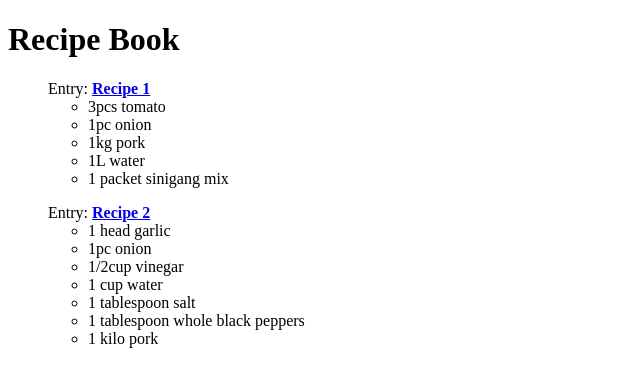
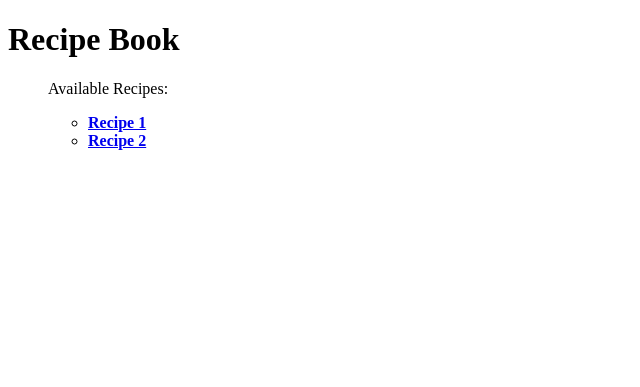
Before and after one commit to PeteJustinDagaraga/recipebook-Dagaraga-PeteJustin, a Django app: page /recipes/list in a window 1280 px wide. Shown: the top 387 px of the page, without its empty margins (0-640 px from the left). Run offline with Django 5.2, Linux system fonts and the light colour scheme.

Commit message:
Cleaned code and revised webpages to fit specifications

```diff
--- a/recipebook/ledger/templates/recipeEntry.html
+++ b/recipebook/ledger/templates/recipeEntry.html
@@ -2,14 +2,14 @@
 <html lang = "en-US">
 
 <head>
-	<title>Recipe Book</title>
+	<title>{{name}}</title>
 </head>
 
 <body>
 	<div id="content">
 		<h1>Recipe Book</h1>
 			<ul>
-				Entry: <a href="{{ link }}"><b>{{ name }}</b></a>
+				Entry: <b>{{ name }}</b>
 				<ul>
 				{% for ingredient in ingredients %}
 					<li>
--- a/recipebook/ledger/templates/recipeList.html
+++ b/recipebook/ledger/templates/recipeList.html
@@ -8,19 +8,16 @@
 <body>
 	<div id="content">
 		<h1>Recipe Book</h1>
-
+		<ul>
+		<p>Available Recipes:</p>
+		<ul>
 		{% for recipe in recipes %}
-			<ul>
-				Entry: <a href="{{ recipe.link }}"><b>{{ recipe.name }}</b></a>
-				<ul>
-				{% for ingredient in recipe.ingredients %}
-					<li>
-						{{ ingredient.quantity }} {{ ingredient.name }}
-					</li>
-				{% endfor %}
-				</ul>
-			</ul>
+			<li>
+				<a href="{{ recipe.link }}"><b>{{ recipe.name }}</b></a>
+			</li>
 		{% endfor %}
+		</ul>
+		</ul>
 	</div>
 
 </body>
--- a/recipebook/ledger/urls.py
+++ b/recipebook/ledger/urls.py
@@ -1,10 +1,9 @@
 from django.urls import path
-from .views import recipeList, recipe1, recipe2
+from .views import recipeList, recipeEntry
 
 urlpatterns = [
     path('recipes/list', recipeList, name="recipeList"),
-    path('recipe/1', recipe1, name="recipe1"),
-    path('recipe/2', recipe2, name="recipe2"),
+    path('recipe/<int:num>/', recipeEntry, name="recipeEntry"),
     ]
 
 app_name = "ledger"
--- a/recipebook/ledger/views.py
+++ b/recipebook/ledger/views.py
@@ -2,135 +2,78 @@ from django.shortcuts import render
 from django.http import HttpResponse
 from django.template import loader
 
+fullcontext = {
+    "recipes": [
+        {
+            "name": "Recipe 1",
+            "ingredients": [
+                {
+                    "name": "tomato",
+                    "quantity": "3pcs"
+                    },
+                {
+                    "name": "onion",
+                    "quantity": "1pc"
+                    },
+                {
+                    "name": "pork",
+                    "quantity": "1kg"
+                    },
+                {
+                    "name": "water",
+                    "quantity": "1L"
+                    },
+                {
+                    "name": "sinigang mix",
+                    "quantity": "1 packet"
+                    }
+                ],
+            "link": "/recipe/1"
+        },
+        {
+            "name": "Recipe 2",
+            "ingredients": [
+                {
+                    "name": "garlic",
+                    "quantity": "1 head"
+                    },
+                {
+                    "name": "onion",
+                    "quantity": "1pc"
+                    },
+                {
+                    "name": "vinegar",
+                    "quantity": "1/2cup"
+                    },
+                {
+                    "name": "water",
+                    "quantity": "1 cup"
+                    },
+                {
+                    "name": "salt",
+                    "quantity": "1 tablespoon"
+                    },
+                {
+                    "name": "whole black peppers",
+                    "quantity": "1 tablespoon"
+                    },
+                {
+                    "name": "pork",
+                    "quantity": "1 kilo"
+                    }
+                ],
+            "link": "/recipe/2"
+            }
+        ]
+    }
+
 def recipeList(request):
-    ctx = {
-        "recipes": [
-            {
-                "name": "Recipe 1",
-                "ingredients": [
-                    {
-                        "name": "tomato",
-                        "quantity": "3pcs"
-                        },
-                    {
-                        "name": "onion",
-                        "quantity": "1pc"
-                        },
-                    {
-                        "name": "pork",
-                        "quantity": "1kg"
-                        },
-                    {
-                        "name": "water",
-                        "quantity": "1L"
-                        },
-                    {
-                        "name": "sinigang mix",
-                        "quantity": "1 packet"
-                        }
-                    ],
-                "link": "/recipe/1"
-            },
-            {
-                "name": "Recipe 2",
-                "ingredients": [
-                    {
-                        "name": "garlic",
-                        "quantity": "1 head"
-                        },
-                    {
-                        "name": "onion",
-                        "quantity": "1pc"
-                        },
-                    {
-                        "name": "vinegar",
-                        "quantity": "1/2cup"
-                        },
-                    {
-                        "name": "water",
-                        "quantity": "1 cup"
-                        },
-                    {
-                        "name": "salt",
-                        "quantity": "1 tablespoon"
-                        },
-                    {
-                        "name": "whole black peppers",
-                        "quantity": "1 tablespoon"
-                        },
-                    {
-                        "name": "pork",
-                        "quantity": "1 kilo"
-                        }
-                    ],
-                "link": "/recipe/2"
-                }
-            ]
-        }
+    ctx = fullcontext
     return render(request, "recipeList.html", ctx)
 
-def recipe1(request):
-    ctx = {
-        "name": "Recipe 1",
-        "ingredients":[
-            {
-                "name": "tomato",
-                "quantity": "3pcs"
-                },
-            {
-                "name": "onion",
-                "quantity": "1pc"
-                },
-            {
-                "name": "pork",
-                "quantity": "1kg"
-                },
-            {
-                "name": "water",
-                "quantity": "1L"
-                },
-            {
-                "name": "sinigang mix",
-                "quantity": "1 packet"
-                }
-            ],
-        "link": "/recipe/1"
-        }
+def recipeEntry(request,num=-1):
+    if num in range(1,3):
+        ctx = fullcontext["recipes"][num-1]
+    else:
+        return HttpResponse(404)
     return render(request, "recipeEntry.html", ctx)
-
-def recipe2(request):
-    ctx = {
-        "name": "Recipe 2",
-        "ingredients":[
-            {
-                "name": "garlic",
-                "quantity": "1 head"
-                },
-            {
-                "name": "onion",
-                "quantity": "1pc"
-                },
-            {
-                "name": "vinegar",
-                "quantity": "1/2cup"
-                },
-            {
-                "name": "water",
-                "quantity": "1 cup"
-                },
-            {
-                "name": "salt",
-                "quantity": "1 tablespoon"
-                },
-            {
-                "name": "whole black peppers",
-                "quantity": "1 tablespoon"
-                },
-            {
-                "name": "pork",
-                "quantity": "1 kilo"
-                },
-            ],
-        "link": "/recipe/2"
-        }
-    return render(request, "recipeEntry.html", ctx)
```
